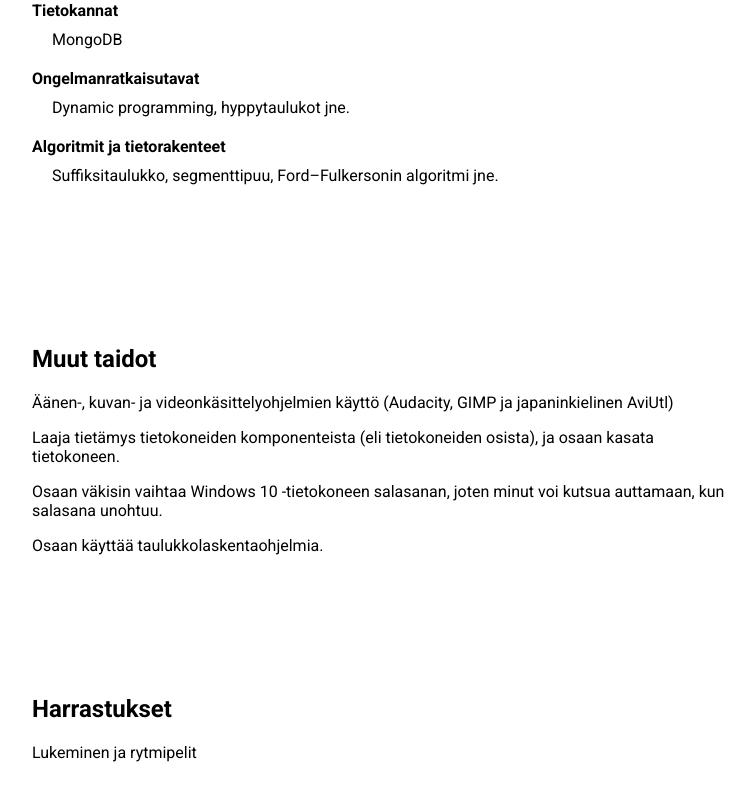
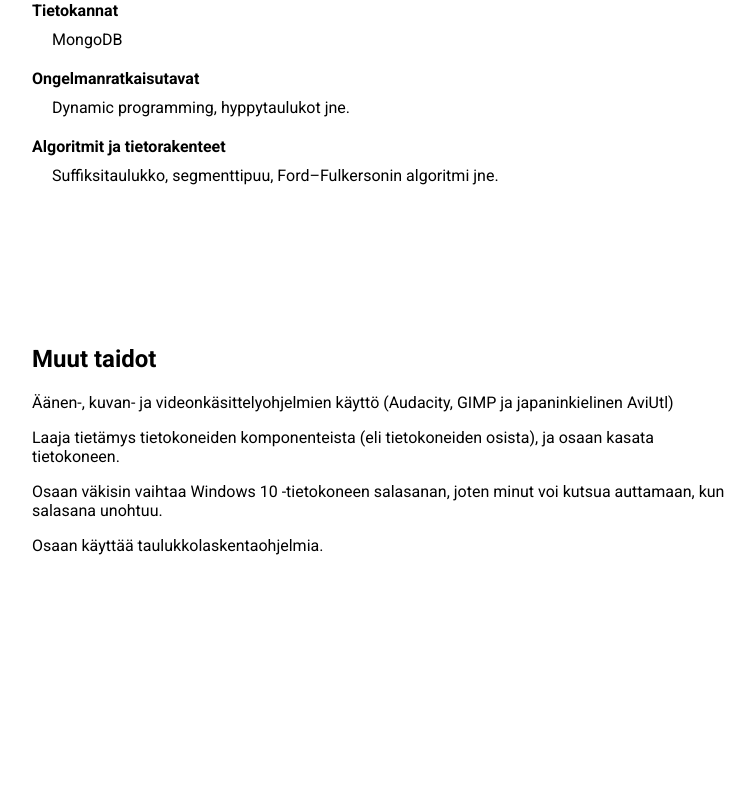
Before and after one commit to anttipham/CV, a React (Create React App) app: page / in a window 1280 px wide. Shown: the part 4133-4933 px from the top of the page, without its empty margins (258-1013 px from the left). Built offline with nearby package versions, Linux system fonts and the light colour scheme.

Commit message:
Harrastukset eivät ole niin tärkeitä

```diff
--- a/src/components/App.jsx
+++ b/src/components/App.jsx
@@ -9,7 +9,7 @@ import Front from './Front'
 import AboutMe from './textParts/AboutMe'
 import ContactInformation from './textParts/ContactInformation'
 import Education from './textParts/Education'
-import Hobbies from './textParts/Hobbies'
+// import Hobbies from './textParts/Hobbies'
 import Introduction from './textParts/Introduction'
 import Language from './textParts/Language'
 import OtherSkills from './textParts/OtherSkills'
@@ -43,7 +43,7 @@ const App = () => (
         <Language />
         <Programming />
         <OtherSkills />
-        <Hobbies />
+        {/* <Hobbies /> */}
       </AnimateChildren>
     </Container>
   </>
```
